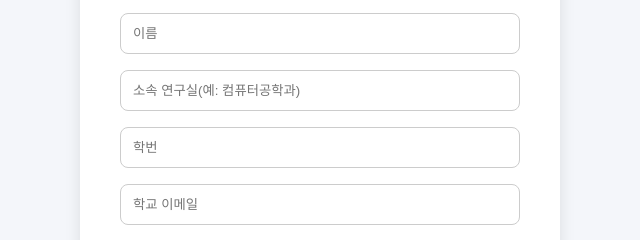
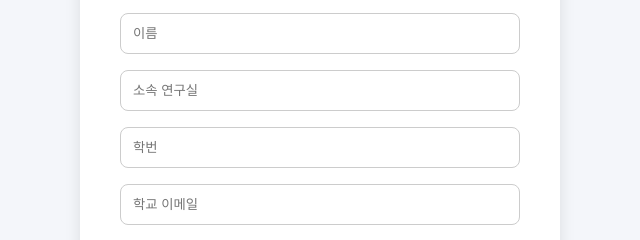
Before and after one commit to hajihyeok/yonsei_service, a plain HTML site: page in.html in a window 1280 px wide. Shown: the part 266-506 px from the top of the page, 320-960 px from the left. Drawn offline with Linux system fonts and the light colour scheme.

Commit message:
Update in.html

```diff
--- a/in.html
+++ b/in.html
@@ -116,7 +116,7 @@
       <h1>GPT Pro 학술 지원 프로그램 신청</h1>
       <form id="gptForm">
         <input type="text" id="nameInput" placeholder="이름" required>
-        <input type="text" id="deptInput" placeholder="소속 연구실(예: 컴퓨터공학과)" required>
+        <input type="text" id="deptInput" placeholder="소속 연구실" required>
         <input type="text" id="studentIdInput" placeholder="학번" required>
         <input type="email" id="emailInput" placeholder="학교 이메일" required>
         <button type="submit">연구 지원 신청</button>
```
